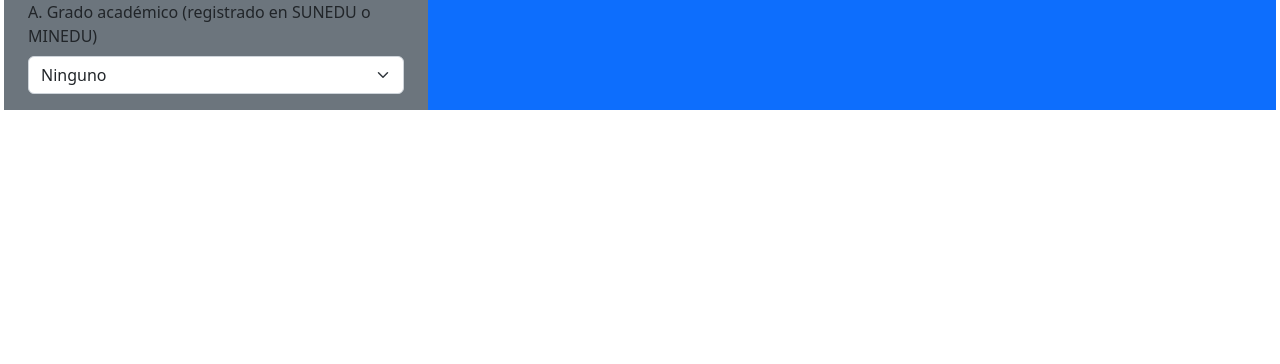
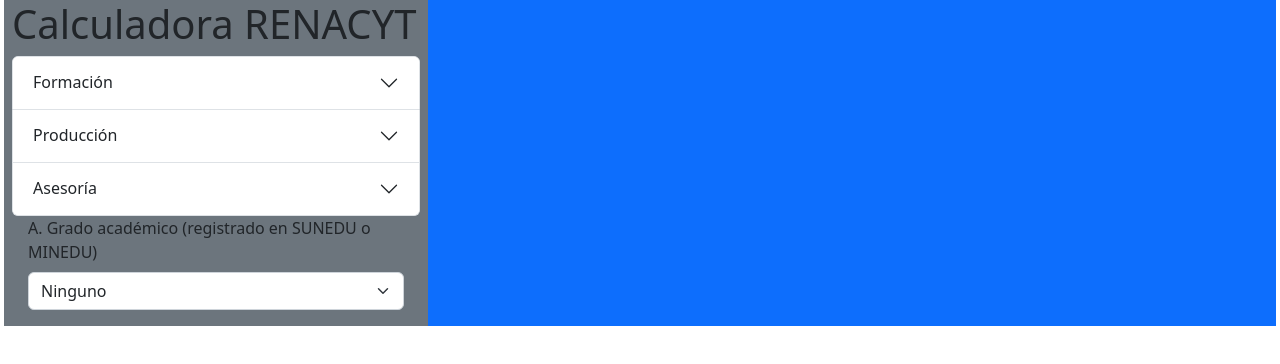
Before and after one commit to calderonsamuel/calculadora-renacyt-ts, a React (Create React App) app: page / in a window 1280 px wide. Shown: the top 364 px of the page. Built offline with nearby package versions, Linux system fonts and the light colour scheme.

Commit message:
Accordion boilerplate

```diff
--- a/src/App.tsx
+++ b/src/App.tsx
@@ -1,5 +1,7 @@
 import React from 'react';
 import 'bootstrap/dist/css/bootstrap.css';
+import 'bootstrap/dist/js/bootstrap.min.js';
+
 import Inputs from './inputs/Inputs';
 
 function App() {
@@ -7,6 +9,7 @@
     <div className="container-fluid">
       <div className='row gx-3'>
         <div className='col-4 bg-secondary'>
+          <h1>Calculadora RENACYT</h1>
           <Inputs />
         </div>
         <div className='col-8 bg-primary'>
--- /dev/null
+++ b/src/Components/Accordion.tsx
@@ -0,0 +1,47 @@
+import React from "react"
+
+interface AccordionItemProps {
+    id: string;
+    heading: string;
+    body: string;
+}
+
+export interface AccordionProps {
+    items: { id: string; heading: string; body: string }[];
+}
+
+const AccordionItem: React.FC<AccordionItemProps> = ({ id, heading, body }) => {
+    const headerId:string = "header-" + id
+    const collapseId:string = "collapse-" + id
+  return (
+      <div className="accordion-item">
+        <h2 className="accordion-header" id={headerId}>
+          <button
+            className="accordion-button collapsed"
+            type="button"
+            data-bs-toggle="collapse"
+            data-bs-target={`#${collapseId}`}
+            aria-expanded="false"
+            aria-controls={collapseId}>
+            {heading}
+          </button>
+        </h2>
+        <div id={collapseId} className="accordion-collapse collapse" aria-labelledby={headerId} data-bs-parent="#accordionExample">
+          <div className="accordion-body">
+            {body}
+          </div>
+        </div>
+      </div>
+  )
+}
+
+
+export const Accordion: React.FC<AccordionProps> = ({ items }) => {
+    return (
+        <div className="accordion" id="accordionExample">
+      {items.map((item, index) => (
+          <AccordionItem key={index} id={item.id} heading={item.heading} body={item.body} />
+          ))}
+    </div>
+  )
+}
--- a/src/inputs/Inputs.tsx
+++ b/src/inputs/Inputs.tsx
@@ -1,9 +1,16 @@
-import "./Formacion"
 import Formacion from "./Formacion";
+import {Accordion, AccordionProps} from "../Components/Accordion";
 
 function Inputs() {
+    const items: AccordionProps["items"] = [
+        { id: "formacion", heading: "Formación", body: "This is the first item's accordion body." },
+        { id: "produccion2", heading: "Producción", body: "This is the second item's accordion body." },
+        { id: "asesoria", heading: "Asesoría", body: "This is the third item's accordion body." }
+      ];
+
     return (
         <div>
+            <Accordion items = {items}/>
             <Formacion />
         </div>
      );
```
